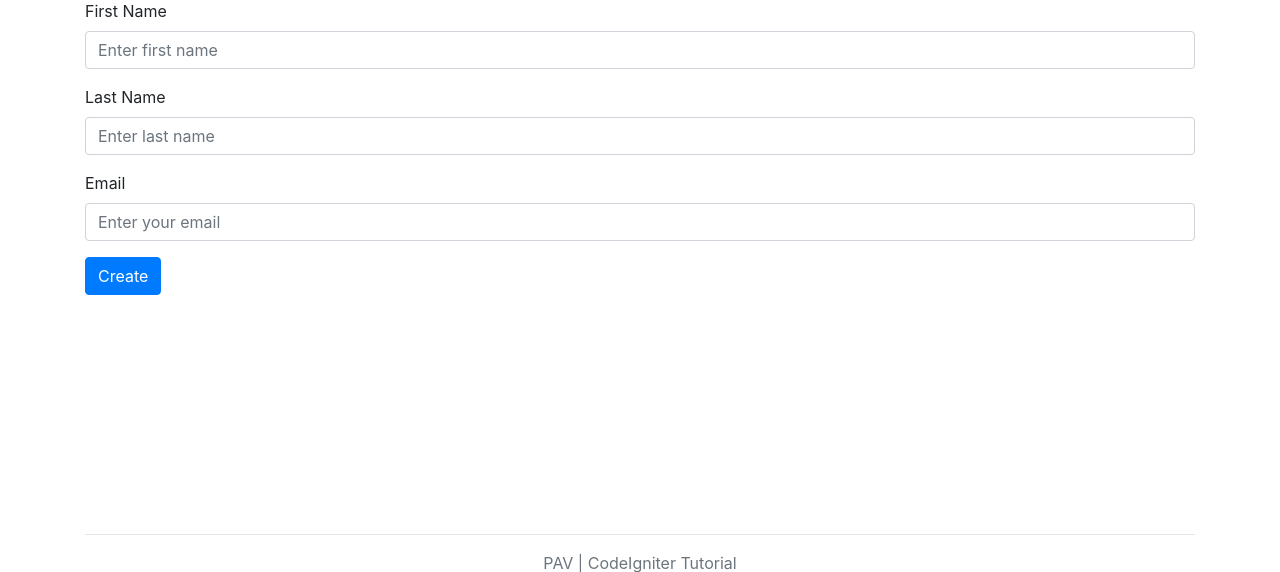
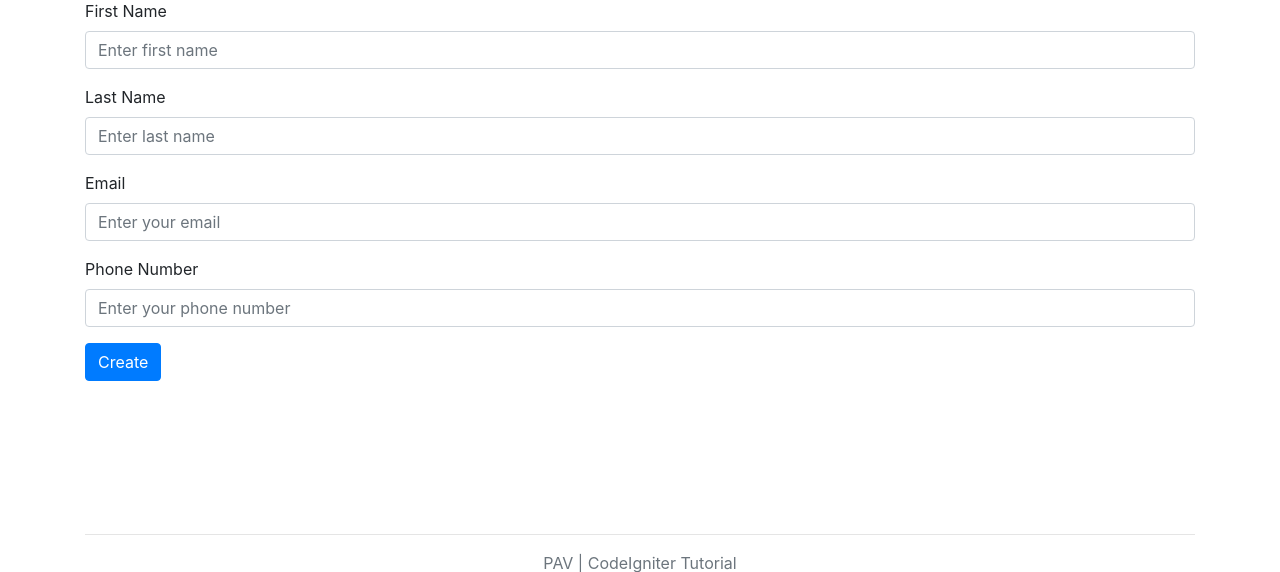
Before and after one commit to toru828/firstapp, a CodeIgniter app: page /firstapp/index.php/users/create in a window 1280 px wide. Shown: the part 161-733 px from the top of the page. Run offline with CodeIgniter, Linux system fonts and the light colour scheme; data that the repository does not hold is empty; some libraries are stand-ins or nearby versions.

Commit message:
homework1

```diff
--- a/application/controllers/users.php
+++ b/application/controllers/users.php
@@ -25,6 +25,7 @@ class Users extends CI_Controller {
         $this->form_validation->set_rules('first_name', 'First name', 'required');
         $this->form_validation->set_rules('last_name', 'Last name', 'required');
         $this->form_validation->set_rules('email', 'Email', array('required', 'valid_email'));
+        $this->form_validation->set_rules('phone_number', 'Phone number', 'numeric');
 
         if ($this->form_validation->run() === FALSE) {
             $this->load->view('header', $data);
@@ -46,6 +47,7 @@ class Users extends CI_Controller {
         $this->form_validation->set_rules('first_name', 'First name', 'required');
         $this->form_validation->set_rules('last_name', 'Last name', 'required');
         $this->form_validation->set_rules('email', 'Email', array('required','valid_email'));
+        $this->form_validation->set_rules('phone_number', 'Phone number', array('numeric','max_length[15]'));
         if ($this->form_validation->run() === FALSE) {
             $this->load->view('header', $data);
             $this->load->view('users/update', $data);
@@ -54,7 +56,6 @@ class Users extends CI_Controller {
             $this->users_model->update_user($user_id);
             redirect(base_url('/'));
         }
-
     }
 
 public function delete($user_id) {
--- a/application/models/Users_model.php
+++ b/application/models/Users_model.php
@@ -15,17 +15,19 @@ class Users_model extends CI_Model {
         $data = array(
             'first_name' => $this->input->post('first_name'),
             'last_name' => $this->input->post('last_name'),
-            'email' => $this->input->post('email')
+            'email' => $this->input->post('email'),
+            'phone_number' => $this->input->post('phone_number')
         );
 
         return $this->db->insert('users', $data);
     }
 
-    public function update_userr($user_id) {
+    public function update_user($user_id) {
         $data = array(
             'first_name' => $this->input->post('first_name'),
             'last_name' => $this->input->post('last_name'),
-            'email' => $this->input->post('email')
+            'email' => $this->input->post('email'),
+            'phone_number' => $this->input->post('phone_number')
         );
 
         $this->db->where('id', $user_id);
--- a/application/views/users/create.php
+++ b/application/views/users/create.php
@@ -16,6 +16,10 @@
             <label for="email">Email</label>
             <input type="text" class="form-control" name="email" id="email" placeholder="Enter your email">
         </div>
+        <div class="form-group">
+            <label for="phone_number">Phone Number</label>
+            <input type="text" class="form-control" name="phone_number" id="phone_number" placeholder="Enter your phone number">
+        </div>
         <button type="submit" class="btn btn-primary">Create</button>
         <?php echo form_close(); ?>
     </div>
--- a/application/views/users/update.php
+++ b/application/views/users/update.php
@@ -16,6 +16,10 @@
             <label for="email">Email</label>
             <input type="text" class="form-control" name="email" id="email" value="<?php echo $user->email; ?>">
             </div>
+            <div class="form-group">
+            <label for="phone_number">Phone Number</label>
+            <input type="text" class="form-control" name="phone_number" id="phone_number" value="<?php echo $user->phone_number; ?>">
+            </div>
             <button type="submit" class="btn btn-primary">Update</button>
         <?php echo form_close(); ?>
     </div>
```
